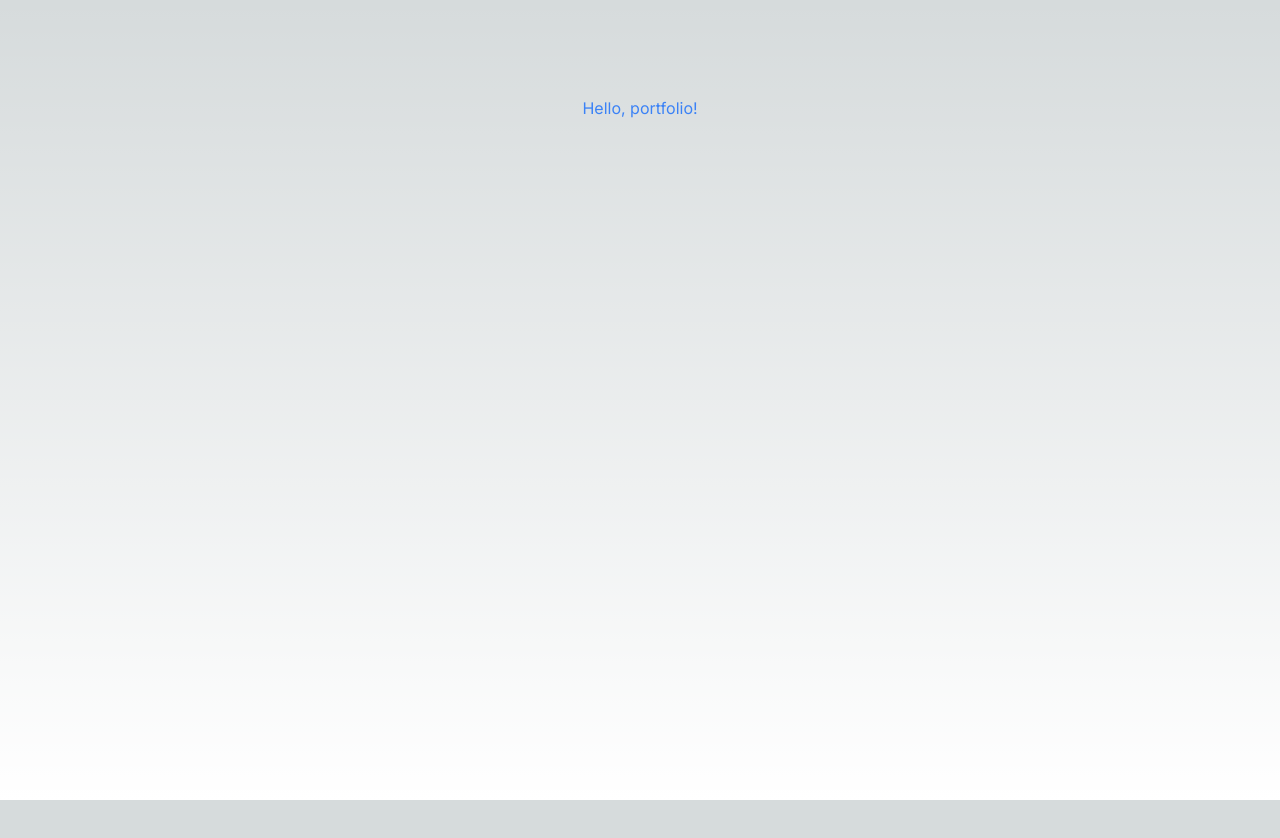
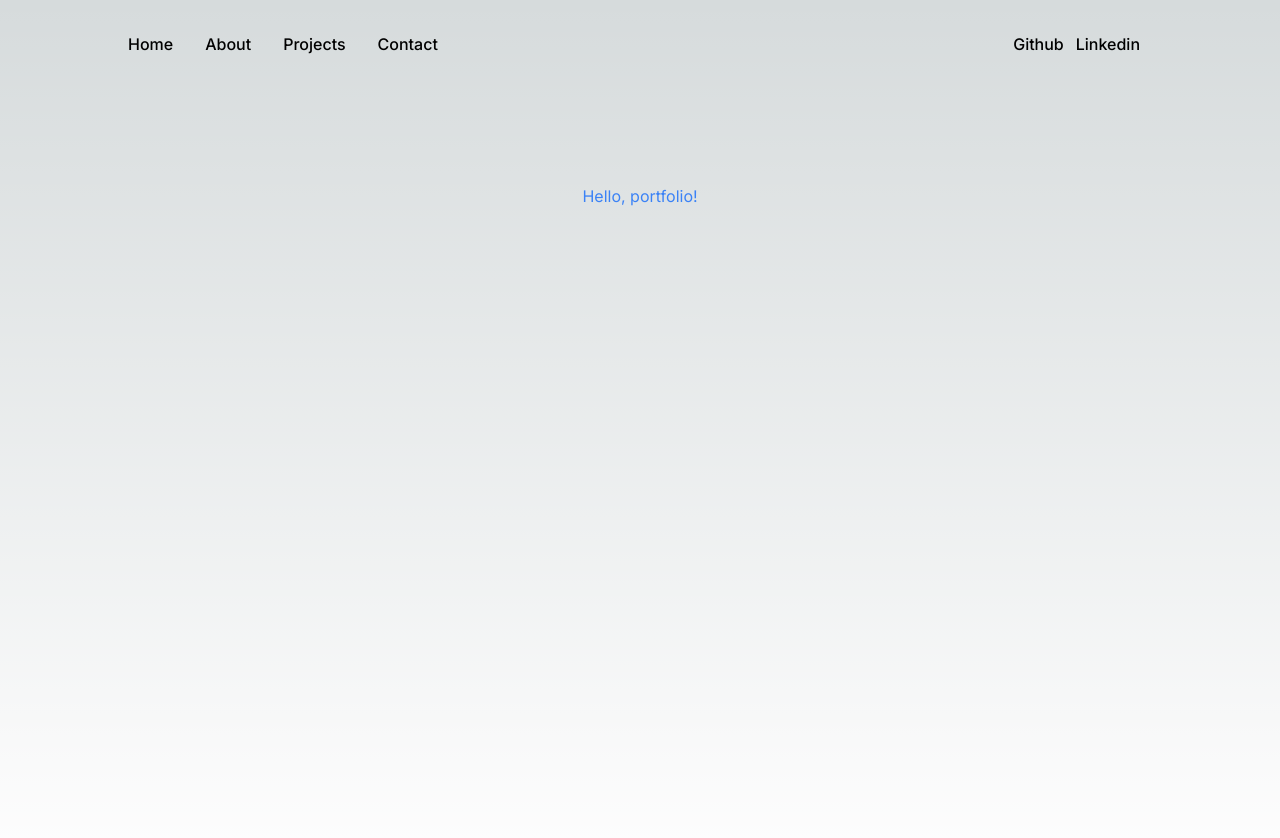
Before and after one commit to Shuhua-L/Portfolio, a Next.js app: page / in a window 1280 px wide. Shown: the top 838 px of the page. Before the commit the page ends 800 px from the top, so only its background shows below. Built offline with nearby package versions, Linux system fonts and the light colour scheme.

Commit message:
feat: added a header section

```diff
--- a/src/app/globals.css
+++ b/src/app/globals.css
@@ -18,10 +18,6 @@
 
 body {
   color: rgb(var(--foreground-rgb));
-  background: linear-gradient(
-      to bottom,
-      transparent,
-      rgb(var(--background-end-rgb))
-    )
+  background: linear-gradient(to bottom, transparent, rgb(var(--background-end-rgb)))
     rgb(var(--background-start-rgb));
 }
--- a/src/app/layout.tsx
+++ b/src/app/layout.tsx
@@ -1,28 +1,54 @@
-import './globals.css'
-import { Inter } from 'next/font/google'
-import type { Metadata } from 'next';
+import "./globals.css";
+import { Inter } from "next/font/google";
+import Link from "next/link";
+import type { Metadata } from "next";
 
-const inter = Inter({ subsets: ['latin'] })
+const inter = Inter({ subsets: ["latin"] });
 
-export const metadata : Metadata = {
+export const metadata: Metadata = {
   title: {
-    default: 'Shuhua Liu',
-    template: '%s | Shuhua Liu',
+    default: "Shuhua Liu",
+    template: "%s | Shuhua Liu",
   },
-  description: 'Full stack developer',
+  description: "Full stack developer",
   icons: {
-    shortcut: '/favicon.ico',
+    shortcut: "/favicon.ico",
   },
+};
+
+export default function RootLayout({ children }: { children: React.ReactNode }) {
+  return (
+    <html lang='en'>
+      <body className={inter.className}>
+        <header className='w-full px-32 py-8 font-medium flex items-center justify-between'>
+          <nav>
+            <Link href='/' className='mr-4'>
+              Home
+            </Link>
+            <Link href='/#about' className='mx-4'>
+              About
+            </Link>
+            <Link href='/#projects' className='mx-4'>
+              Projects
+            </Link>
+            <Link href='/#contact' className='ml-4'>
+              Contact
+            </Link>
+          </nav>
+          <nav className='flex items-center justify-center flex-wrap'>
+            <Link href='https://github.com/Shuhua-L' target={"_blank"} className='w-fit mx-3'>
+              Github
+            </Link>
+            <Link
+              href='https://www.linkedin.com/in/shuhua-liu/'
+              target={"_blank"}
+              className='w-fit mr-3'>
+              Linkedin
+            </Link>
+          </nav>
+        </header>
+        <main>{children}</main>
+      </body>
+    </html>
+  );
 }
-
-export default function RootLayout({
-  children,
-}: {
-  children: React.ReactNode
-}) {
-  return (
-    <html lang="en">
-      <body className={inter.className}>{children}</body>
-    </html>
-  )
-}
```
Also changed, not shown: src/app/page.tsx (+3 -4 lines).
